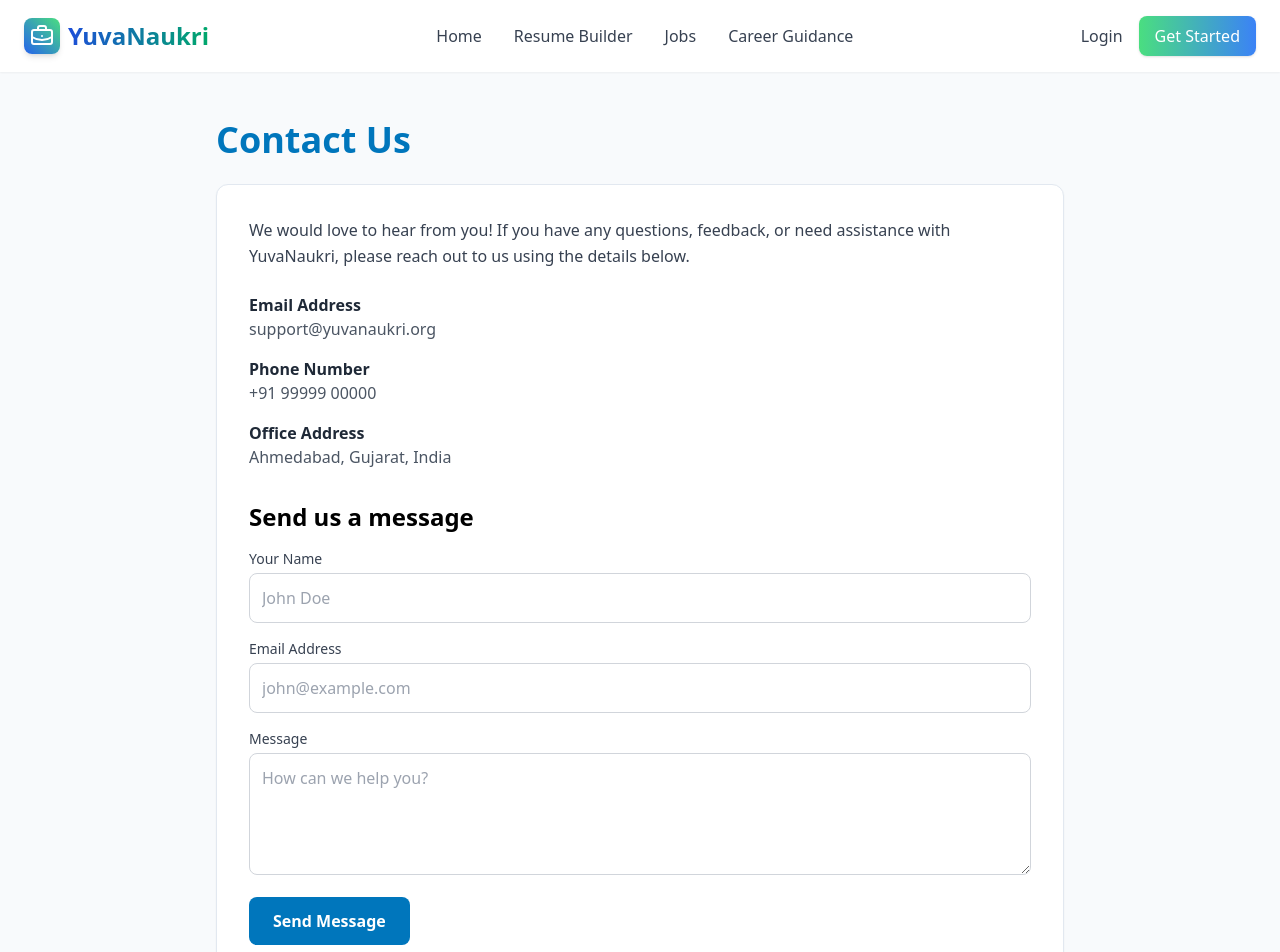
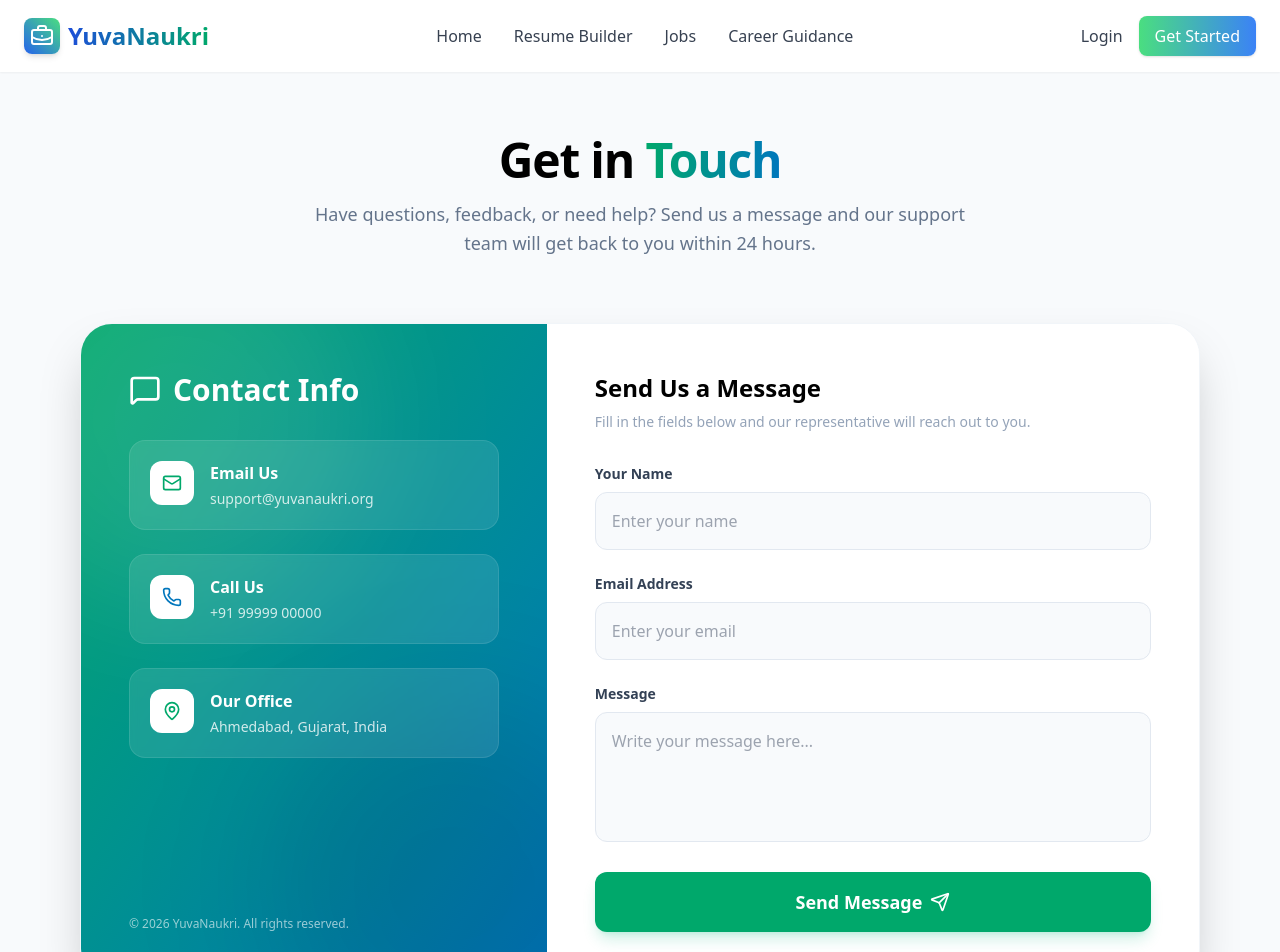
Before and after one commit to talhaaa16/resume-builder, a React (Create React App) app in the folder frontend/: page /contact in a window 1280 px wide. Shown: the top 952 px of the page. Built offline with nearby package versions, Linux system fonts and the light colour scheme; a web font is replaced by a local one.

Commit message:
update contact-us page

```diff
--- a/frontend/src/pages/contact.jsx
+++ b/frontend/src/pages/contact.jsx
@@ -1,53 +1,193 @@
-import React from "react";
+import React, { useState } from "react";
 import Navbar from "../components/Navbar";
 import Footer from "../components/Footer";
+import { Mail, Phone, MapPin, MessageSquare, Send, Loader2 } from "lucide-react";
+import { useToast } from "../context/ToastContext";
 
 export default function Contact() {
+  const { showToast } = useToast();
+  const [formData, setFormData] = useState({
+    name: "",
+    email: "",
+    message: "",
+  });
+  const [isSubmitting, setIsSubmitting] = useState(false);
+
+  const handleInputChange = (e) => {
+    const { name, value } = e.target;
+    setFormData((prev) => ({
+      ...prev,
+      [name]: value,
+    }));
+  };
+
+  const handleSubmit = (e) => {
+    e.preventDefault();
+
+    // Field Validation
+    if (!formData.name.trim()) {
+      showToast("Please enter your name.", "error");
+      return;
+    }
+    if (!formData.email.trim()) {
+      showToast("Please enter your email address.", "error");
+      return;
+    }
+
+    // Email Regex Validation
+    const emailRegex = /^[^\s@]+@[^\s@]+\.[^\s@]+$/;
+    if (!emailRegex.test(formData.email)) {
+      showToast("Please enter a valid email address.", "error");
+      return;
+    }
+
+    if (!formData.message.trim()) {
+      showToast("Please enter your message.", "error");
+      return;
+    }
+
+    // Mock API Submit Trigger
+    setIsSubmitting(true);
+    setTimeout(() => {
+      setIsSubmitting(false);
+      showToast("Your message was sent successfully! We will contact you soon.");
+      setFormData({ name: "", email: "", message: "" });
+    }, 1500);
+  };
+
   return (
     <div className="flex flex-col min-h-screen bg-slate-50">
       <Navbar />
-      <main className="flex-1 max-w-4xl mx-auto px-6 py-12 w-full">
-        <h1 className="text-4xl font-bold text-[#0076BC] mb-6">Contact Us</h1>
-        <div className="bg-white p-8 rounded-xl shadow-sm border border-slate-200">
-          <p className="text-gray-700 leading-relaxed mb-6">
-            We would love to hear from you! If you have any questions, feedback, or need assistance with YuvaNaukri, please reach out to us using the details below.
+
+      <main className="flex-1 max-w-6xl mx-auto px-4 py-16 w-full flex flex-col justify-center">
+        {/* Header Block */}
+        <div className="text-center max-w-2xl mx-auto mb-16">
+          <h1 className="text-4xl lg:text-5xl font-black mb-4 tracking-tight">
+            Get in{" "}
+            <span className="text-transparent bg-clip-text bg-gradient-to-r from-[#00A86B] to-[#0076BC]">
+              Touch
+            </span>
+          </h1>
+          <p className="text-slate-500 text-lg leading-relaxed">
+            Have questions, feedback, or need help? Send us a message and our support team will get back to you within 24 hours.
           </p>
+        </div>
 
-          <div className="space-y-4">
-            <div>
-              <h3 className="font-bold text-gray-800">Email Address</h3>
-              <p className="text-gray-600">support@yuvanaukri.org</p>
+        {/* Info & Form Container Card */}
+        <div className="grid grid-cols-1 lg:grid-cols-12 gap-0 bg-white rounded-[32px] shadow-2xl overflow-hidden border border-slate-100">
+
+          {/* Left Column: Premium Contact Details Banner */}
+          <div className="lg:col-span-5 bg-gradient-to-br from-[#00A86B] to-[#0076BC] p-8 lg:p-12 text-white flex flex-col justify-between relative overflow-hidden min-h-[350px] lg:min-h-[500px]">
+            <div className="absolute -top-24 -left-24 w-64 h-64 lg:w-96 lg:h-96 bg-white/10 rounded-full blur-3xl"></div>
+            <div className="absolute -bottom-24 -right-24 w-64 h-64 lg:w-96 lg:h-96 bg-black/10 rounded-full blur-3xl"></div>
+
+            <div className="relative z-10">
+              <h2 className="text-2xl lg:text-3xl font-extrabold mb-8 flex items-center gap-3">
+                <MessageSquare className="w-8 h-8 shrink-0" />
+                Contact Info
+              </h2>
+
+              <div className="space-y-6">
+                <div className="flex items-start gap-4 bg-white/10 p-5 rounded-2xl border border-white/10 backdrop-blur-sm hover:bg-white/20 transition-all duration-200">
+                  <div className="bg-white p-3 rounded-xl text-[#00A86B] shrink-0">
+                    <Mail className="w-5 h-5" />
+                  </div>
+                  <div>
+                    <h3 className="font-bold text-base mb-1">Email Us</h3>
+                    <p className="text-white/80 text-sm font-medium">support@yuvanaukri.org</p>
+                  </div>
+                </div>
+
+                <div className="flex items-start gap-4 bg-white/10 p-5 rounded-2xl border border-white/10 backdrop-blur-sm hover:bg-white/20 transition-all duration-200">
+                  <div className="bg-white p-3 rounded-xl text-[#0076BC] shrink-0">
+                    <Phone className="w-5 h-5" />
+                  </div>
+                  <div>
+                    <h3 className="font-bold text-base mb-1">Call Us</h3>
+                    <p className="text-white/80 text-sm font-medium">+91 99999 00000</p>
+                  </div>
+                </div>
+
+                <div className="flex items-start gap-4 bg-white/10 p-5 rounded-2xl border border-white/10 backdrop-blur-sm hover:bg-white/20 transition-all duration-200">
+                  <div className="bg-white p-3 rounded-xl text-[#00A86B] shrink-0">
+                    <MapPin className="w-5 h-5" />
+                  </div>
+                  <div>
+                    <h3 className="font-bold text-base mb-1">Our Office</h3>
+                    <p className="text-white/80 text-sm font-medium">Ahmedabad, Gujarat, India</p>
+                  </div>
+                </div>
+              </div>
             </div>
-            <div>
-              <h3 className="font-bold text-gray-800">Phone Number</h3>
-              <p className="text-gray-600">+91 99999 00000</p>
-            </div>
-            <div>
-              <h3 className="font-bold text-gray-800">Office Address</h3>
-              <p className="text-gray-600">Ahmedabad, Gujarat, India</p>
+
+            <div className="relative z-10 text-xs text-white/60 font-medium pt-8 lg:pt-0">
+              © {new Date().getFullYear()} YuvaNaukri. All rights reserved.
             </div>
           </div>
 
-          <div className="mt-8">
-            <h2 className="text-2xl font-semibold mb-4">Send us a message</h2>
-            <form className="space-y-4">
+          {/* Right Column: Premium Contact Form */}
+          <div className="lg:col-span-7 p-8 lg:p-12 flex flex-col justify-center bg-white">
+            <h2 className="text-2xl font-black text-slate-850 mb-2">Send Us a Message</h2>
+            <p className="text-slate-400 mb-8 text-sm font-medium">Fill in the fields below and our representative will reach out to you.</p>
+
+            <form onSubmit={handleSubmit} className="flex flex-col gap-6">
               <div>
-                <label className="block text-sm font-medium text-gray-700 mb-1">Your Name</label>
-                <input type="text" className="w-full p-3 border border-gray-300 rounded-lg focus:ring-2 focus:ring-[#0076BC] outline-none" placeholder="John Doe" />
+                <label className="block text-sm font-bold text-slate-700 mb-2">Your Name</label>
+                <input
+                  type="text"
+                  name="name"
+                  value={formData.name}
+                  onChange={handleInputChange}
+                  placeholder="Enter your name"
+                  className="w-full border border-slate-200 rounded-xl p-4 text-slate-900 focus:outline-none focus:ring-2 focus:ring-[#00A86B] focus:border-transparent transition-all bg-slate-50 font-medium"
+                />
               </div>
+
               <div>
-                <label className="block text-sm font-medium text-gray-700 mb-1">Email Address</label>
-                <input type="email" className="w-full p-3 border border-gray-300 rounded-lg focus:ring-2 focus:ring-[#0076BC] outline-none" placeholder="john@example.com" />
+                <label className="block text-sm font-bold text-slate-700 mb-2">Email Address</label>
+                <input
+                  type="text"
+                  name="email"
+                  value={formData.email}
+                  onChange={handleInputChange}
+                  placeholder="Enter your email"
+                  className="w-full border border-slate-200 rounded-xl p-4 text-slate-900 focus:outline-none focus:ring-2 focus:ring-[#00A86B] focus:border-transparent transition-all bg-slate-50 font-medium"
+                />
               </div>
+
               <div>
-                <label className="block text-sm font-medium text-gray-700 mb-1">Message</label>
-                <textarea rows="4" className="w-full p-3 border border-gray-300 rounded-lg focus:ring-2 focus:ring-[#0076BC] outline-none" placeholder="How can we help you?"></textarea>
+                <label className="block text-sm font-bold text-slate-700 mb-2">Message</label>
+                <textarea
+                  rows="4"
+                  name="message"
+                  value={formData.message}
+                  onChange={handleInputChange}
+                  placeholder="Write your message here..."
+                  className="w-full border border-slate-200 rounded-xl p-4 text-slate-900 focus:outline-none focus:ring-2 focus:ring-[#00A86B] focus:border-transparent transition-all bg-slate-50 font-medium resize-none"
+                />
               </div>
-              <button type="button" className="bg-[#0076BC] text-white px-6 py-3 rounded-lg font-bold hover:bg-blue-700 transition">Send Message</button>
+
+              <button
+                type="submit"
+                disabled={isSubmitting}
+                className="w-full bg-[#00A86B] hover:bg-emerald-600 disabled:bg-emerald-400 text-white py-4 rounded-xl font-bold text-lg transition duration-200 shadow-lg shadow-emerald-500/20 flex items-center justify-center gap-2 cursor-pointer disabled:cursor-not-allowed"
+              >
+                {isSubmitting ? (
+                  <>
+                    Sending message... <Loader2 className="w-5 h-5 animate-spin" />
+                  </>
+                ) : (
+                  <>
+                    Send Message <Send className="w-5 h-5" />
+                  </>
+                )}
+              </button>
             </form>
           </div>
+
         </div>
       </main>
+
       <Footer />
     </div>
   );
```
